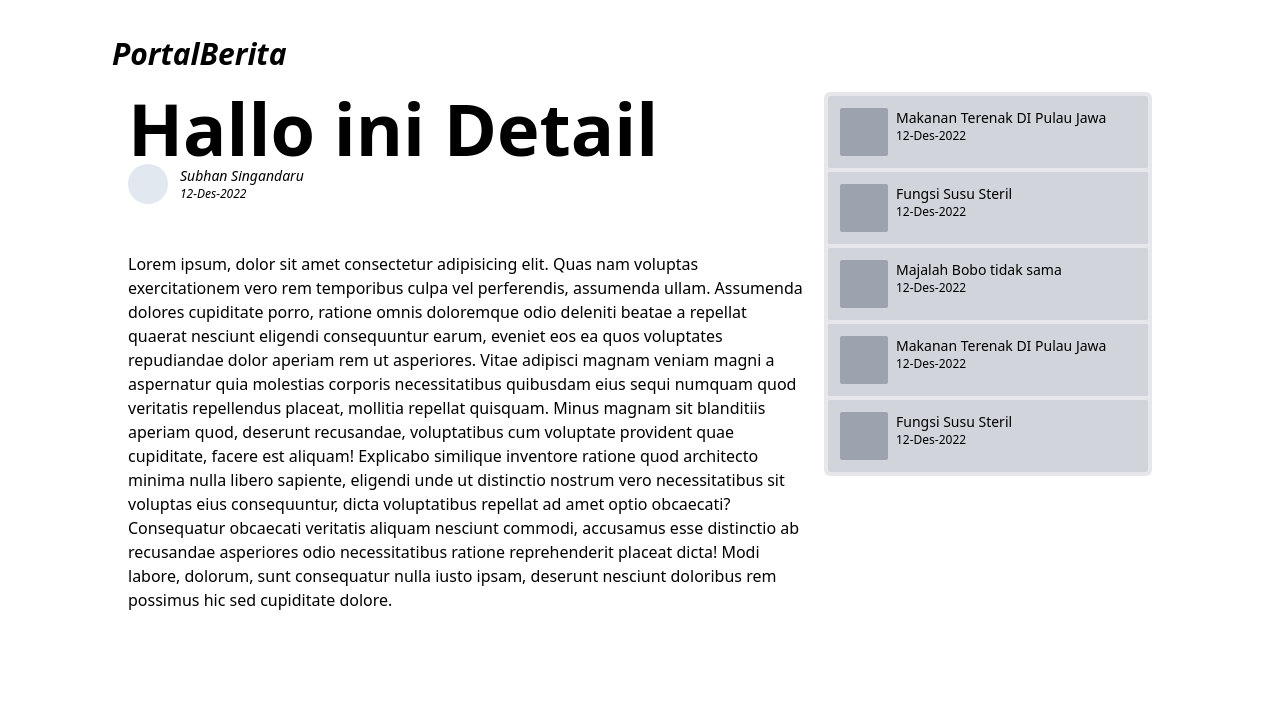
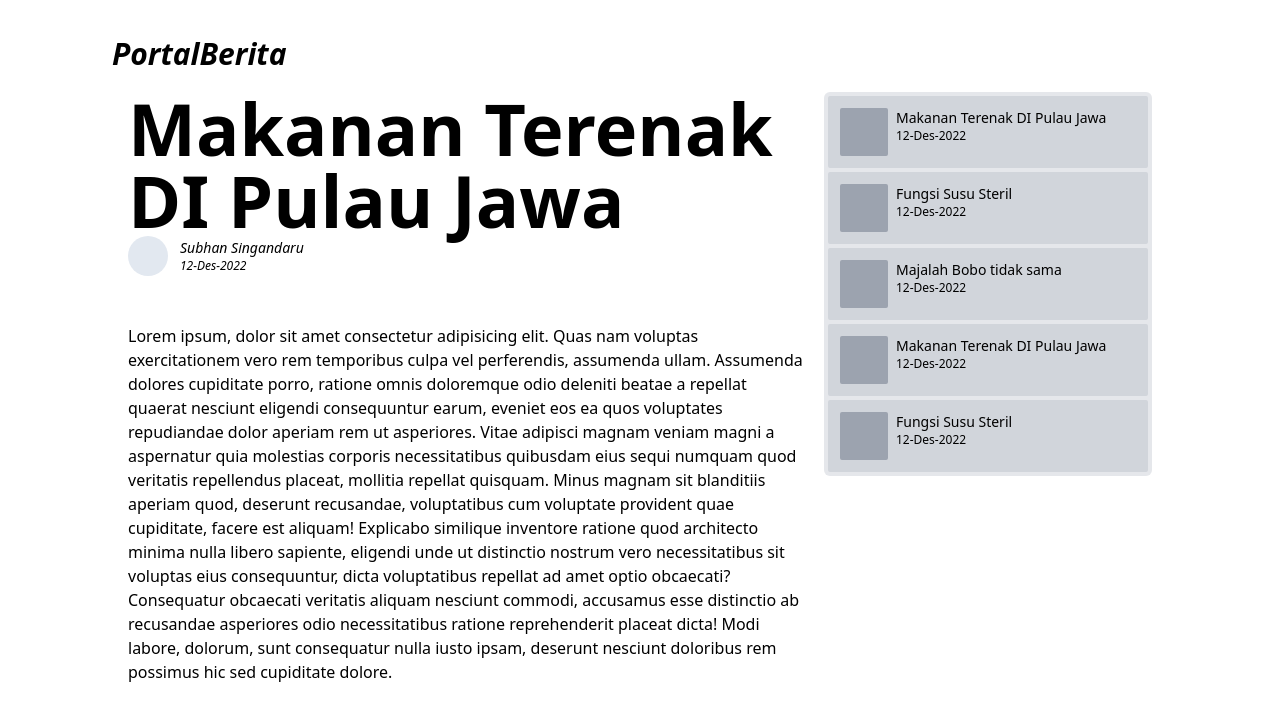
Before and after one commit to subhan-sd/PortalBaca, a Vue app: page /detail/1 in a window 1280 px wide. Shown: the top 720 px of the page. Built offline with nearby package versions, Linux system fonts and the light colour scheme; data requests are answered from the project's data file.

Commit message:
menambah update-an minor

```diff
--- a/src/views/Detail.vue
+++ b/src/views/Detail.vue
@@ -8,7 +8,7 @@
                 <!-- Headline Section -->
                 <div class="headline mb-12">
                 <div class="head font-semibold text-7xl">
-                    Hallo ini Detail
+                   {{judul}}
                 </div>
                 <div class="sub-head w-1/4h-10">
                     <div class="created italic text-xl flex ">
```
